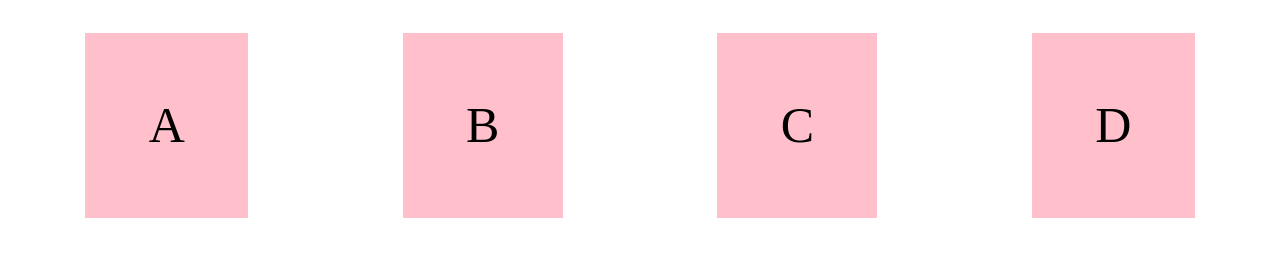
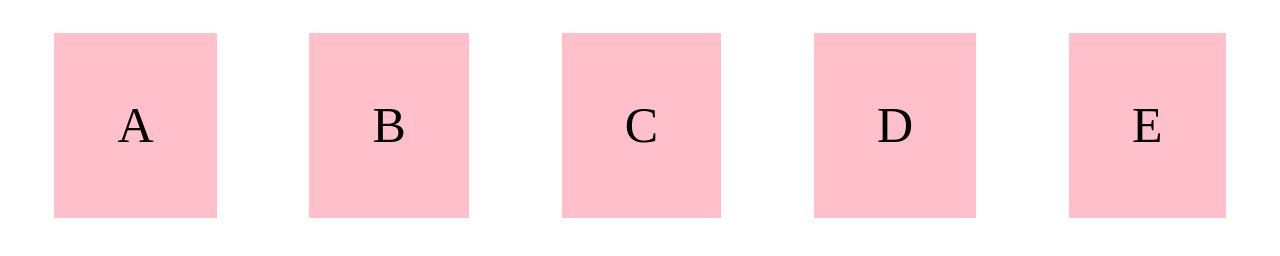
Before and after one commit to satyavani1/resumeproject, a plain HTML site: page flex.html in a window 1280 px wide. Drawn offline with Linux system fonts and the light colour scheme.

Commit message:
Update flex.html

```diff
--- a/flex.html
+++ b/flex.html
@@ -25,6 +25,7 @@
       <div>B</div>
       <div>C</div>
       <div>D</div>
+      <div>E</div>
     </div>
   </body>
 </html>
```
